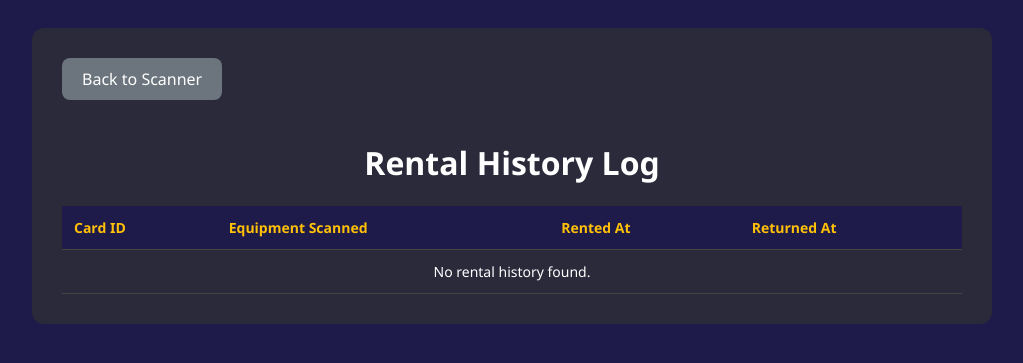
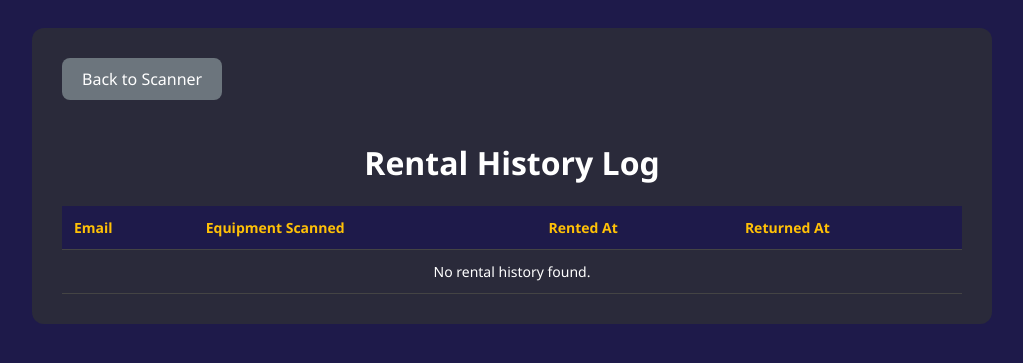
Before and after one commit to RasmusGuldager/Barcode_scanner, a Flask app: page /logs in a window 1280 px wide. Shown: the top 363 px of the page, without its empty margins (128-1151 px from the left). Run offline with Flask 3, Linux system fonts and the light colour scheme.

Commit message:
shows email instead of cardid in rental history

```diff
--- a/templates/logs.html
+++ b/templates/logs.html
@@ -24,7 +24,7 @@
         <table>
             <thead>
                 <tr>
-                    <th>Card ID</th>
+                    <th>Email</th>
                     <th>Equipment Scanned</th>
                     <th>Rented At</th>
                     <th>Returned At</th>
@@ -33,7 +33,7 @@
             <tbody>
                 {% for transaction in transactions %}
                 <tr>
-                    <td>{{ transaction.user.card_id }}</td>
+                    <td>{{ transaction.user.email }}</td>
                     <td>{{ transaction.item.barcode }}</td>
 
                     <td>{{ transaction.rented_at.strftime('%Y-%m-%d %H:%M') }}</td>
```
